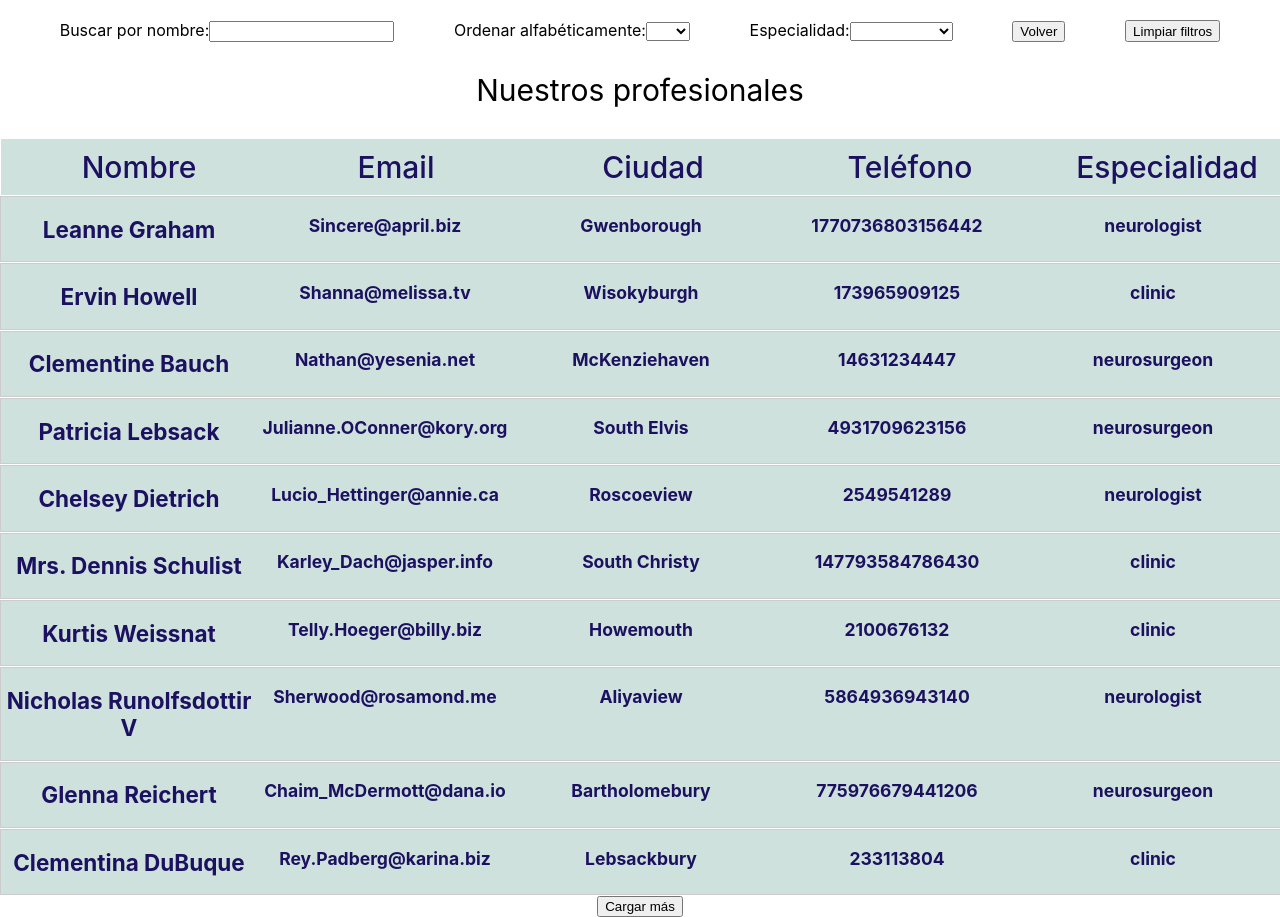
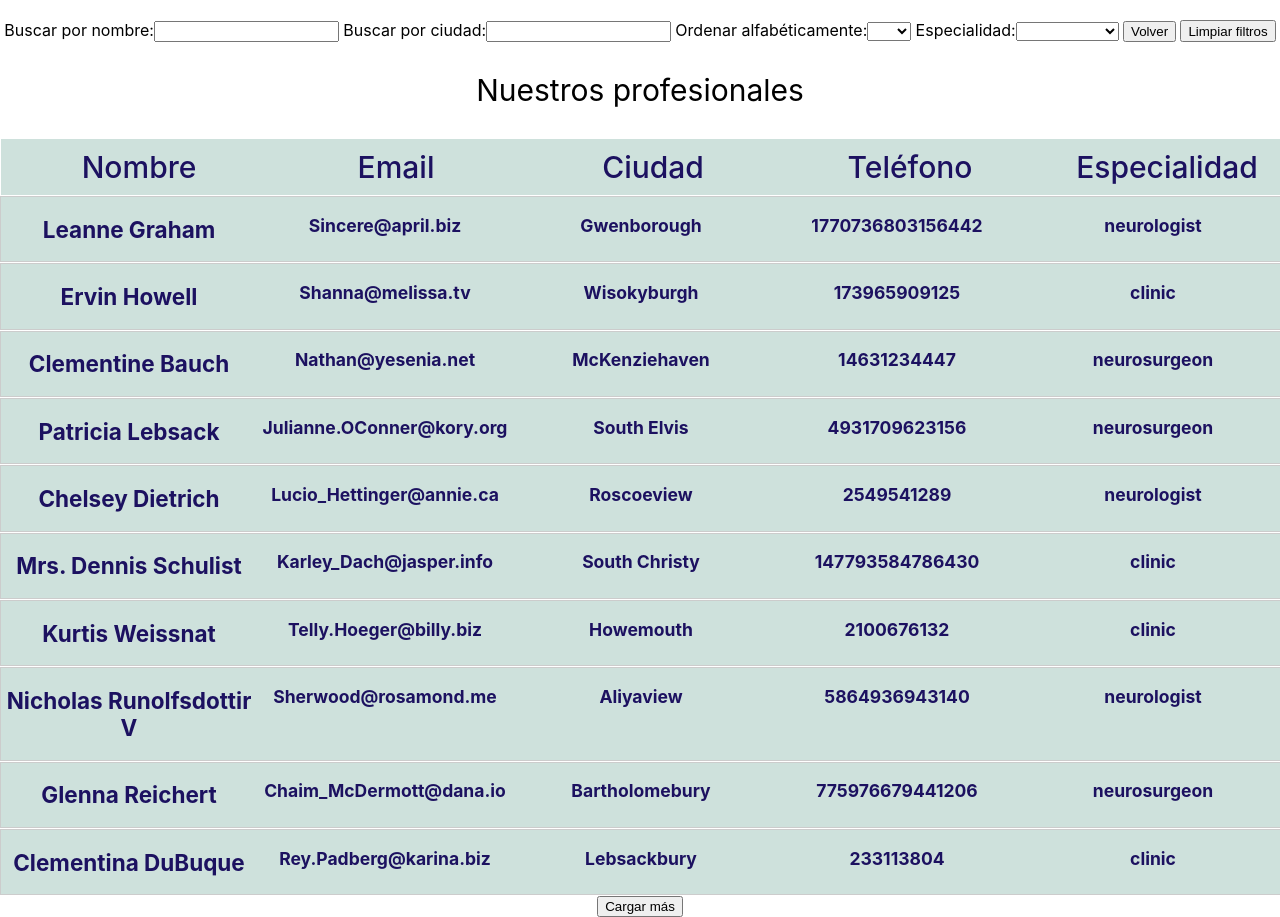
Before and after one commit to VickyDuarte1/Brainly-Front, a React (Create React App) app in the folder client/: page /doctors in a window 1280 px wide. Shown: the top 917 px of the page. Built offline with nearby package versions, Linux system fonts and the light colour scheme.

Commit message:
filtro por ciudad y por apellido

```diff
--- a/client/src/Components/Doctors/Doctors.jsx
+++ b/client/src/Components/Doctors/Doctors.jsx
@@ -6,6 +6,7 @@ import SearchBar from '../NavBar/SearchBar';
 import { Link } from 'react-router-dom';
 import Paged from "../Paged";
 import './doctors.css';
+import CitySearch from "../NavBar/CitySearch";
 
 export default function Doctors() {
 
@@ -14,14 +15,21 @@ export default function Doctors() {
   const [selectedOption, setSelectedOption] = useState("");
   const [searchTerm, setSearchTerm] = useState('');
   const [selectedSpeciality, setSelectedSpeciality] = useState("");
+  const [searchCity, setSearchCity] = useState('');
+
   const handleSelectChange = (event) => {
     setSelectedOption(event.target.value);
   }
   const handleSearch = (term) => {
     setSearchTerm(term);
   }
+
+  const handleCity = (city) =>{
+    setSearchCity(city)
+  }
+
   const handleClearFilters = () => {
-    setSelectedOption("asc");
+    setSelectedOption("");
     setSearchTerm("");
     setSelectedSpeciality("");
 
@@ -38,8 +46,11 @@ export default function Doctors() {
   };
 
   const filteredDoctors = doctors.filter(doctor =>
-    doctor.name.toLowerCase().startsWith(searchTerm.toLowerCase()) &&
-    (selectedSpeciality === "" || doctor.speciality === selectedSpeciality)
+    doctor.name.split(' ').some(namePart =>
+      namePart.toLowerCase().startsWith(searchTerm.toLowerCase())
+    ) &&
+    (selectedSpeciality === "" || doctor.speciality === selectedSpeciality) &&
+    (searchCity === '' || (doctor.address && doctor.address.toLowerCase().startsWith(searchCity.toLowerCase())))
   );
 
   const sortedDoctors = filteredDoctors.length > 0 ? filteredDoctors.slice(0, toShow).sort((a, b) => {
@@ -62,6 +73,7 @@ export default function Doctors() {
     <div>
       <div className="search-nav">
         <SearchBar onSearch={handleSearch} />
+        <CitySearch onSearch={handleCity}/>
         <label>
           Ordenar alfabéticamente:
           <select value={selectedOption} onChange={handleSelectChange}>
--- /dev/null
+++ b/client/src/Components/NavBar/CitySearch.jsx
@@ -0,0 +1,21 @@
+import React from 'react';
+import { useState } from 'react';
+
+export default function CitySearch(props) {
+    const [searchCity, setSearchCity] = useState('');
+
+    const handleInputCity = (event) => {
+      const city = event.target.value;
+      setSearchCity(city);
+      props.onSearch(city);
+    };
+
+    return (
+      <form >
+        <label>
+          Buscar por ciudad:
+          <input type="text" value={searchCity} onChange={handleInputCity} />
+        </label>
+      </form>
+    );
+  }
```
